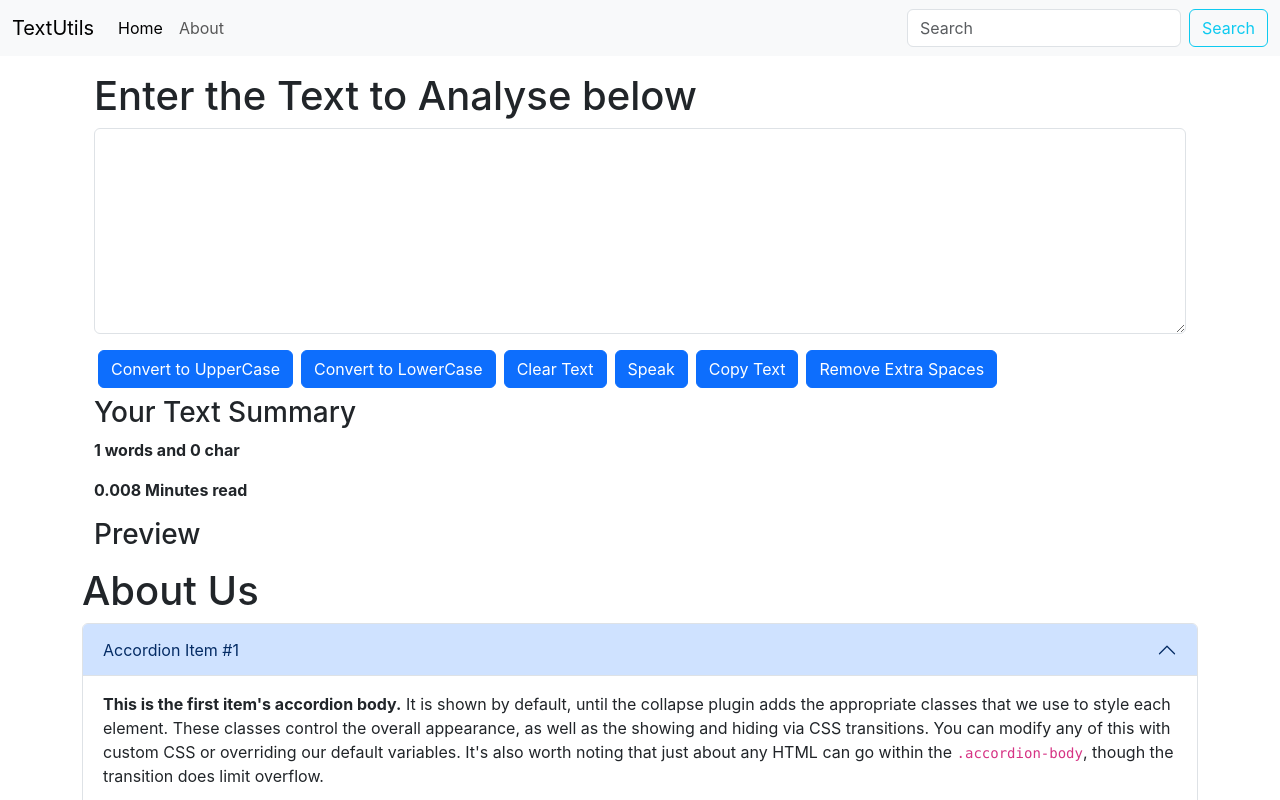
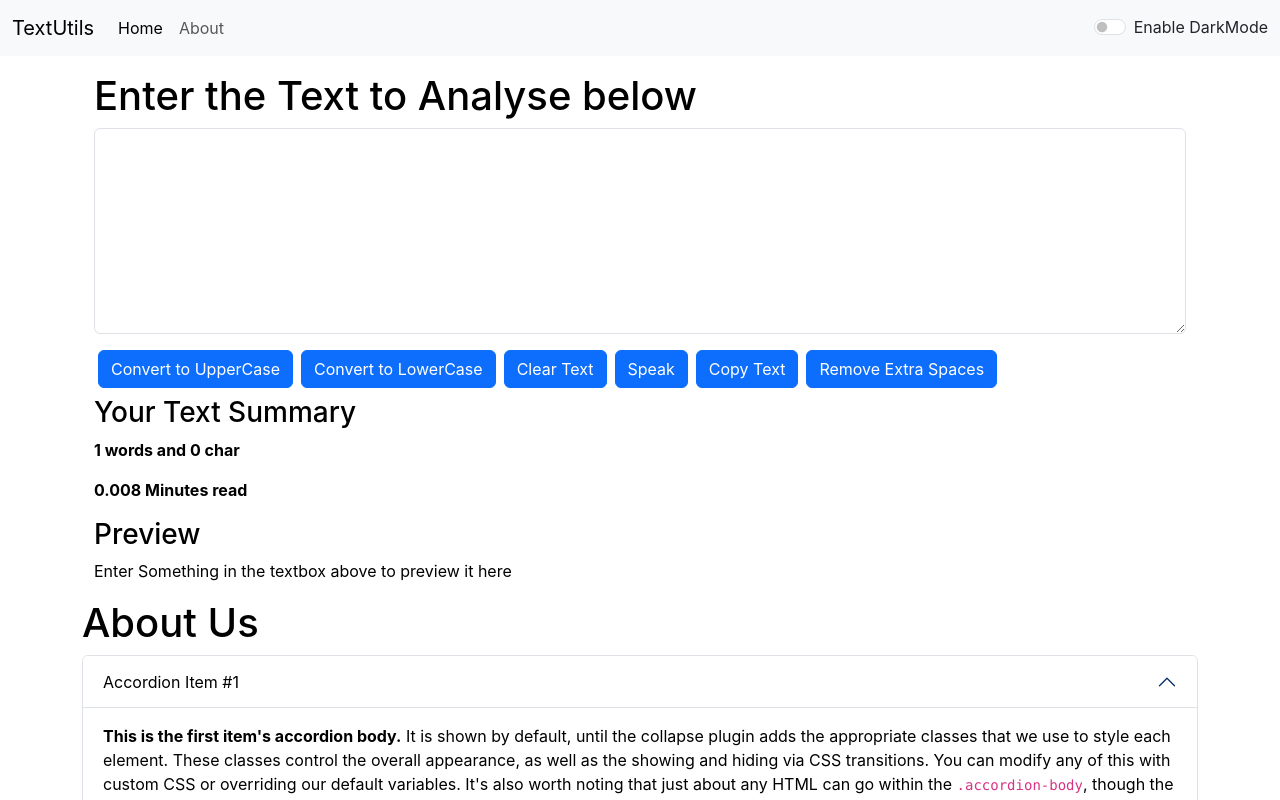
Before and after one commit to atishayjain072/TextManipulator, a React (Create React App) app: page / in a window 1280 px wide. Shown: the top 800 px of the page. Built offline with nearby package versions, Linux system fonts and the light colour scheme.

Commit message:
Adding Dark Mode

```diff
--- a/src/App.js
+++ b/src/App.js
@@ -2,13 +2,35 @@
 import Navbar from "./components/Navbar";
 import TextBox from "./components/TextBox";
 import About from "./components/About";
+import Alert from "./components/Alert";
+import { useState } from "react";
 
 function App() {
+  const [mode, setMode] = useState('light'); //whether dark mode enabled or not
+  const toggleMode=()=>{
+    if (mode==='light'){
+      setMode('dark');
+      document.body.style.backgroundColor='black';
+    }
+    else{
+      setMode('light');
+      document.body.style.backgroundColor='white';
+    }
+  }
+  const [alert, setAlert] = useState(null);
+  const showAlert = (message, type) => {
+    setAlert({
+      msg: message,
+      type: type
+    })
+
+  }
   return (
     <>
-      <Navbar title="TextUtils" />
+      <Navbar title="TextUtils" mode={mode} toggleMode={toggleMode} />
+      <Alert alert={alert} />
       <div className="container my-3">
-        <TextBox heading="Enter the Text to Analyse below" />
+        <TextBox showAlert={showAlert} heading="Enter the Text to Analyse below" mode={mode} />
       </div>
       <About />
     </>
--- a/src/components/About.js
+++ b/src/components/About.js
@@ -1,15 +1,41 @@
-import React from "react";
+import React, { useState } from "react";
 
 export default function About() {
+  const [myStyle,setMyStyle]= useState ({
+    color: 'black',
+    backgroundColor: 'white'
+  })
+  const [btntext, setBtntext] = useState ("Enable Dark Mode")
+  const toggleStyle = () => {
+    if (myStyle.color === 'black'){
+      setMyStyle({
+
+          color: 'white',
+          backgroundColor: 'black'
+
+      })
+      setBtntext("Enable Light Mode");
+    }
+    else {
+      setMyStyle({
+
+        color: 'black',
+        backgroundColor: 'white'
+
+    })
+    setBtntext("Enable Dark Mode");
+    }
+  }
   return (
     <>
-      <div className="container">
+      <div className="container" style={myStyle}>
         <h1 className="my-2">About Us</h1>
-        <div className="accordion" id="accordionExample">
+        <div className="accordion" id="accordionExample" style={myStyle}>
           <div className="accordion-item">
             <h2 className="accordion-header" id="headingOne">
               <button
                 className="accordion-button"
+                style={myStyle}
                 type="button"
                 data-bs-toggle="collapse"
                 data-bs-target="#collapseOne"
@@ -25,7 +51,7 @@
               aria-labelledby="headingOne"
               data-bs-parent="#accordionExample"
             >
-              <div className="accordion-body">
+              <div className="accordion-body" style={myStyle}>
                 <strong>This is the first item's accordion body.</strong> It is
                 shown by default, until the collapse plugin adds the appropriate
                 classes that we use to style each element. These classes control
@@ -42,6 +68,7 @@
             <h2 className="accordion-header" id="headingTwo">
               <button
                 className="accordion-button collapsed"
+                style={myStyle}
                 type="button"
                 data-bs-toggle="collapse"
                 data-bs-target="#collapseTwo"
@@ -57,7 +84,7 @@
               aria-labelledby="headingTwo"
               data-bs-parent="#accordionExample"
             >
-              <div className="accordion-body">
+              <div className="accordion-body" style={myStyle}>
                 <strong>This is the second item's accordion body.</strong> It is
                 hidden by default, until the collapse plugin adds the
                 appropriate classes that we use to style each element. These
@@ -74,6 +101,7 @@
             <h2 className="accordion-header" id="headingThree">
               <button
                 className="accordion-button collapsed"
+                style={myStyle}
                 type="button"
                 data-bs-toggle="collapse"
                 data-bs-target="#collapseThree"
@@ -89,7 +117,7 @@
               aria-labelledby="headingThree"
               data-bs-parent="#accordionExample"
             >
-              <div className="accordion-body">
+              <div className="accordion-body" style={myStyle}>
                 <strong>This is the third item's accordion body.</strong> It is
                 hidden by default, until the collapse plugin adds the
                 appropriate classes that we use to style each element. These
@@ -103,6 +131,7 @@
             </div>
           </div>
         </div>
+        <button onClick={toggleStyle} type="button" className="btn btn-primary">{btntext}</button>
       </div>
     </>
   );
--- /dev/null
+++ b/src/components/Alert.js
@@ -0,0 +1,30 @@
+import React from "react";
+import PropTypes from 'prop-types'
+
+export default function Alert(props) {
+    const capitalize = (word) =>{
+        const lower=word.toLowerCase();
+        return lower.charAt(0).toUpperCase() + lower.slice(1);
+    }
+  return (
+    props.alert &&
+    <div
+      className={`alert alert-${props.alert.type} alert-dismissible fade show`}
+      role="alert"
+    >
+      <strong>{capitalize(props.alert.type)}</strong>: {props.alert.msg}
+      <button
+        type="button"
+        className="btn-close"
+        data-bs-dismiss="alert"
+        aria-label="Close"
+      ></button>
+    </div>
+  );
+}
+Alert.prototype={
+    alert: PropTypes.string.isRequired
+}
+Alert.defaultProps={
+    alert: "This is Alert",
+}
--- a/src/components/Navbar.js
+++ b/src/components/Navbar.js
@@ -1,10 +1,11 @@
 import React from "react";
-import PropTypes from 'prop-types'
-
+import PropTypes from "prop-types";
 
 export default function Navbar(props) {
   return (
-    <nav className="navbar navbar-expand-lg bg-body-tertiary">
+    <nav
+      className={`navbar navbar-expand-lg navbar-${props.mode} bg-${props.mode}`}
+    >
       <div className="container-fluid">
         <a className="navbar-brand" href="/">
           {props.title}
@@ -33,7 +34,7 @@
               </a>
             </li>
           </ul>
-          <form className="d-flex" role="search">
+          {/* <form className="d-flex" role="search">
             <input
               className="form-control me-2"
               type="search"
@@ -43,19 +44,32 @@
             <button className="btn btn-outline-info" type="submit">
               Search
             </button>
-          </form>
+          </form> */}
+          <div className={`form-check form-switch text-${props.mode==='light'?'dark':'light'}`}>
+            <input
+              className="form-check-input"
+              type="checkbox"
+              role="switch"
+              id="flexSwitchCheckDefault"
+              onClick={props.toggleMode}
+            />
+            <label className="form-check-label" htmlFor="flexSwitchCheckDefault">
+              Enable DarkMode
+            </label>
+          </div>
         </div>
       </div>
     </nav>
   );
 }
 
-Navbar.propTypes={title: PropTypes.string.isRequired,
-    aboutText: PropTypes.string.isRequired,
-    homeText: PropTypes.string.isRequired
-}
+Navbar.propTypes = {
+  title: PropTypes.string.isRequired,
+  aboutText: PropTypes.string.isRequired,
+  homeText: PropTypes.string.isRequired,
+};
 Navbar.defaultProps = {
-    title: "Set Title Text Here",
-    aboutText: "About",
-    homeText: "Home"
-}
+  title: "Set Title Text Here",
+  aboutText: "About",
+  homeText: "Home",
+};
--- a/src/components/TextBox.js
+++ b/src/components/TextBox.js
@@ -5,14 +5,17 @@
   const handleUpClick = () => {
     let newText = text.toUpperCase();
     setText(newText);
+    props.showAlert("Converted to uppercase", "success");
   };
   const handleDoClick = () => {
     let newText = text.toLowerCase();
     setText(newText);
+    props.showAlert("Converted to lowercase", "success");
   };
   const handleClearClick = () => {
     let newText = "";
     setText(newText);
+    props.showAlert("Text Cleared", "success");
   };
   const handleSpeakClick = () => {
     let msg = new SpeechSynthesisUtterance(text);
@@ -26,15 +29,18 @@
         window.speechSynthesis.cancel();
       }
     }
+    props.showAlert("Speaking", "success");
   };
   const handleCopyClick = () => {
     var text = document.getElementById("myBox");
     text.select();
     navigator.clipboard.writeText(text.value);
+    props.showAlert("Copied", "success");
   };
   const handleExtraSpaces = () => {
     let newText = text.split(/[ ]+/);
-    setText(newText.join(" "))
+    setText(newText.join(" "));
+    props.showAlert("Removed extra spaces", "success");
   };
   const handleOnChange = (ev) => {
     setText(ev.target.value);
@@ -42,13 +48,20 @@
   const [text, setText] = useState("");
   return (
     <>
-      <div className="container">
+      <div
+        className="container"
+        style={{ color: props.mode === "dark" ? "white" : "black" }}
+      >
         <h1>{props.heading}</h1>
         <div className="mb-3">
           <textarea
             className="form-control"
             value={text}
             onChange={handleOnChange}
+            style={{
+              backgroundColor: props.mode === "dark" ? "grey" : "white",
+              color: props.mode === "dark" ? "white" : "black",
+            }}
             id="myBox"
             rows="8"
           ></textarea>
@@ -76,7 +89,10 @@
           Remove Extra Spaces
         </button>
       </div>
-      <div className="container my-2">
+      <div
+        className="container my-2"
+        style={{ color: props.mode === "dark" ? "white" : "black" }}
+      >
         <h3>Your Text Summary</h3>
         <p>
           <b>
@@ -87,7 +103,7 @@
           <b> {0.008 * text.split(" ").length} Minutes read </b>
         </p>
         <h3>Preview</h3>
-        <p>{text}</p>
+        <p>{text.length>0?text:"Enter Something in the textbox above to preview it here"}</p>
       </div>
     </>
   );
```
